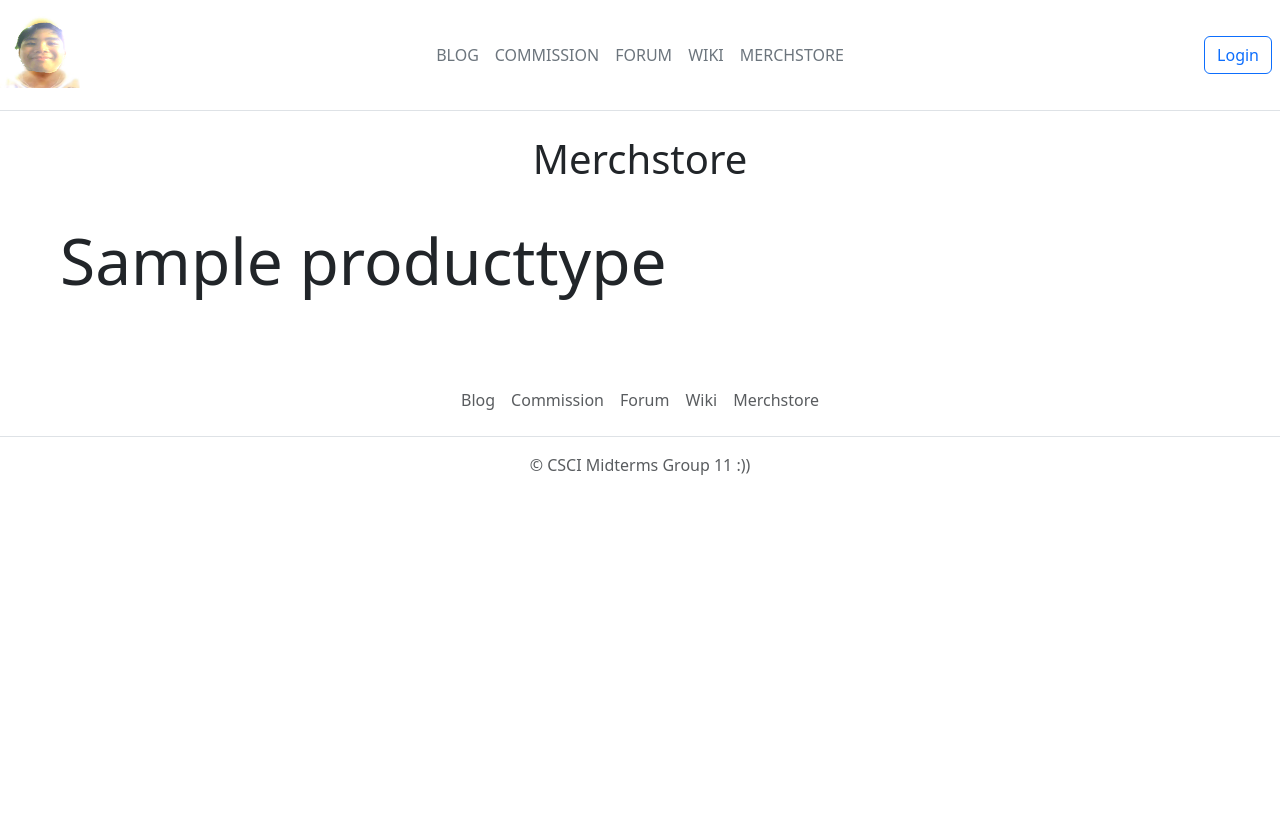
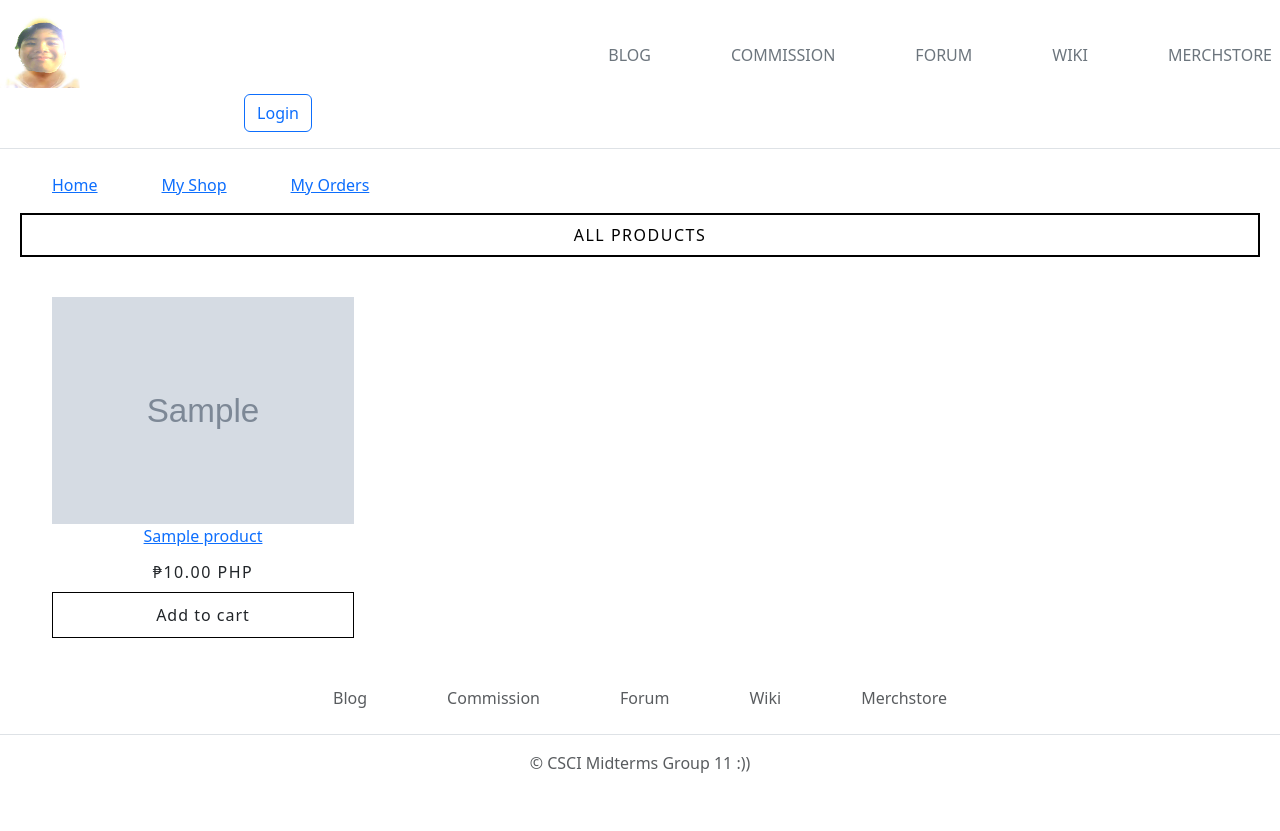
Before and after one commit to miksingsoju/hobbysite-CD-11, a Django app: page /merchstore/items/ in a window 1280 px wide. Before the commit the page ends 475 px from the top, so only its background shows below. Run offline with Django 5.2, Linux system fonts and the light colour scheme; tables that the repository leaves empty hold one stand-in row (values such as "Sample post"); grey boxes marked "Sample" are stand-in pictures.

Commit message:
Update product_list.html

```diff
--- a/hobbysite/merchstore/templates/product_list.html
+++ b/hobbysite/merchstore/templates/product_list.html
@@ -1,58 +1,121 @@
 {% extends 'base.html' %}
-{%block title %} Product List {%endblock %}
+{% load static %}
+
+{% block title %} Product List {% endblock %}
 
 {% block content %}
 <style>
-    #productType {
-        font-size: 4em;
-        padding:10px;
-        text-align: left;
-        font-weight: lighter;
-        margin: 30px;
+    .heading {
+        text-align: center;
+        letter-spacing: 1.5px;
+        color: black;
+        border: 2px solid black;
+        padding: 8px;
+        margin-bottom: 5vh;
+
     }
-    #productName {
-        margin:0;
-        text-align: left;
-        font-style: italic;
-        width: 60%;
+    ul {
+        display: flex;
+        flex-wrap: wrap;
+        gap: 5vw;
     }
 
-    #products {
-        display: flex; /* Enables horizontal alignment */
-        flex-wrap: wrap; /* Ensures responsiveness */
-        gap: 20px; /* Adds space between products */
-        padding: 0;
-        list-style: none; /* Removes bullet points */
+    .productIMG {
+        max-width: 100%;
+        height: auto;
     }
 
-    #productImage {
-        height: 300px;
-        color: white;
-        margin-bottom: 10px;
-        width: 30%; /* Adjust width for 3 per row */
-        min-width: 250px; /* Prevents it from being too small */
-        max-width: 300px;
+    li {
+        list-style: none;
+        display: block;
+        flex-wrap: wrap;
+        max-width: 25%;
+        row-gap: 10px;
+        align-items: center;
     }
 
-    #product {
+    .product_price {
+        font-size: medium;
+        letter-spacing: 1.5px;
+        padding-bottom: 2vh;
+
+    }
+    .product_name {
         display: block;
-        margin-left: 30px;
-        max-width: 300px;
+        padding-bottom: 1.5vh;
+    }
+
+    .create_product {
+        border: 0.1vw solid black;
+        text-align: center;
+        padding: 10px 0 10px 0;
+        letter-spacing: 1px;
+        max-width: 20%;
+        margin-bottom: 5vh;
+    }
+
+    .add_cart{
+        margin-top: 1vh;
+        border: 0.1vw solid black;
+        text-align: center;
+        padding: 10px 30% 10px 30%;
+        letter-spacing: 1px;
+    }
+
+    .add_cart:hover, .create_product:hover {
+        background-color: black;
+        color: white;
     }
 </style>
-<h1>Merchstore</h1>
+
+<ul>
+    <li>
+        <a href="{% url 'merchstore:product_list' %}">Home</a>
+    </li>
+    <li>
+        <a href="{% url 'merchstore:transactions' %}">My Shop</a>
+    </li>
+    <li>
+        <a href="{%url 'merchstore:cart' %}">My Orders</a>
+    </li>
+</ul>
+
+{%if user.is_authenticated %}
+<p class="heading"> MY PRODUCTS</p>
+<a href="{% url 'merchstore:product_create'%}"><div class="create_product"> Create Product</div></a>
+
 
 {% for productType in productTypes %}
-<h2 id="productType">{{ productType.name }}</h2>
-<ul id="products">
-    {% for product in products %}
-        {% if product.ProductType.name == productType.name %}
-            <div id="product">
-            <img id="productImage" src="{{product.imageURL}}" alt="{{product.name}}">
-            <li id="productName"><a href="{{ product.get_absolute_url }}">{{ product.name }}</a> <br> ₱{{product.price}} PHP</li>
-            </div>
-        {% endif %}
+<ul>
+    {% for product in user_products %}
+    {% if productType == product.productType%}
+
+        <li>
+            <img src="{{product.profile_image.url}}" alt="{{product.name}}" class="productIMG">
+            <span class="product_name"><a href="{{product.get_absolute_url}}">{{product.name}}</a></span>
+            <span class="product_price">₱{{product.price}} PHP</span>
+        </li>
+    {% endif %}
     {% endfor %}
 </ul>
 {% endfor %}
+{% endif %}
+
+<p class="heading"> ALL PRODUCTS</p>
+
+{% for productType in productTypes%}
+        <ul>
+            {% for product in products %}
+            {% if productType == product.productType%}
+            <li>
+                <img src="{{product.profile_image.url}}" alt="{{product.name}}" class="productIMG">
+                <span class="product_name"><a href="{{product.get_absolute_url}}">{{product.name}}</a></span>
+                <span class="product_price">₱{{product.price}} PHP</span>
+                <div class="add_cart"> Add to cart</div>
+            </li>
+            {% endif %}
+            {% endfor %}
+        </ul>
+    {% endfor %}
+
 {% endblock %}
```
